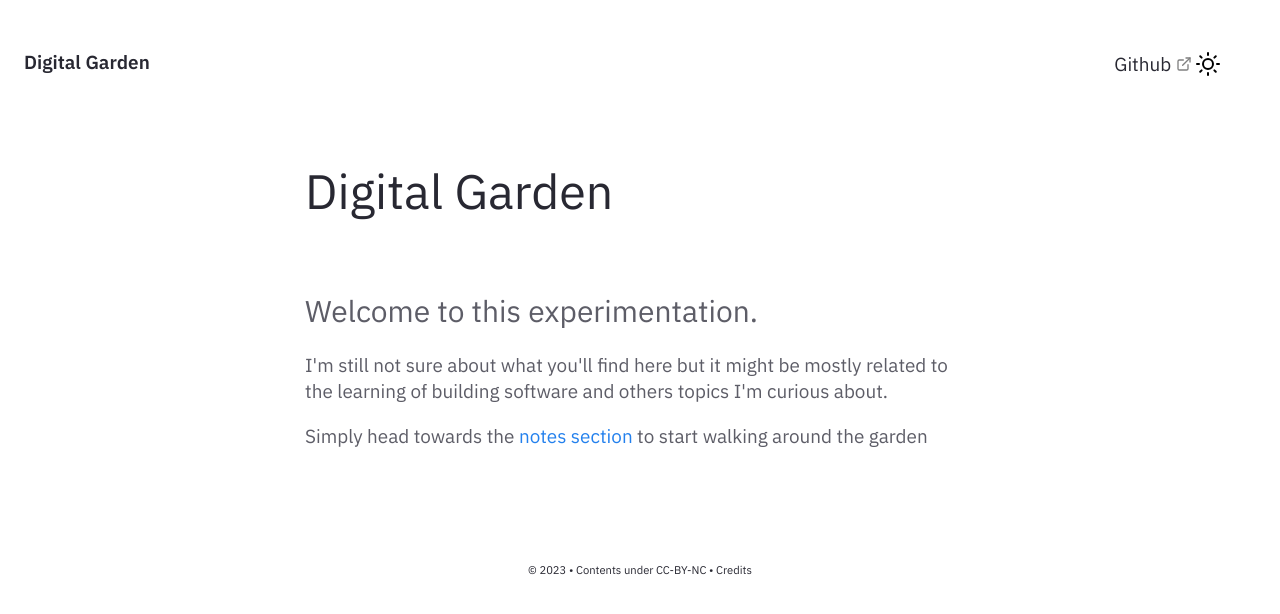
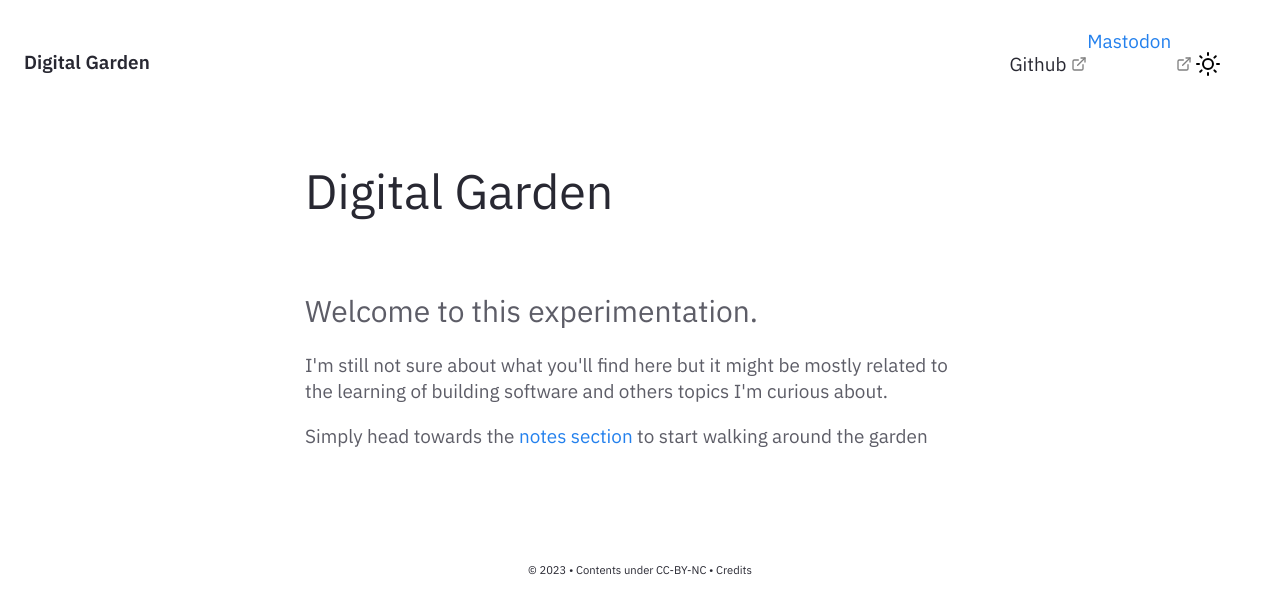
Before and after one commit to PierrickBlons/digital-garden, a Jekyll site: the page built from pages/index.md, in a window 1280 px wide. Shown: the top 614 px of the page. Built offline with Jekyll 4.4.1, drawn with Linux system fonts in a browser that asks for light colours.

Commit message:
adds mastodon link

```diff
--- a/_includes/Nav.html
+++ b/_includes/Nav.html
@@ -56,6 +56,7 @@
         <a href="https://github.com/pierrickblons" target="_blank" class="navbar-item">
           Github
         </a>
+        <a rel="me" href="https://fosstodon.org/@pierrickblons">Mastodon</a>
       </div>
       <div class="navbar-end is-hidden-mobile" onclick="modeSwitcher()" >
         <div class="navbar-item">
```
